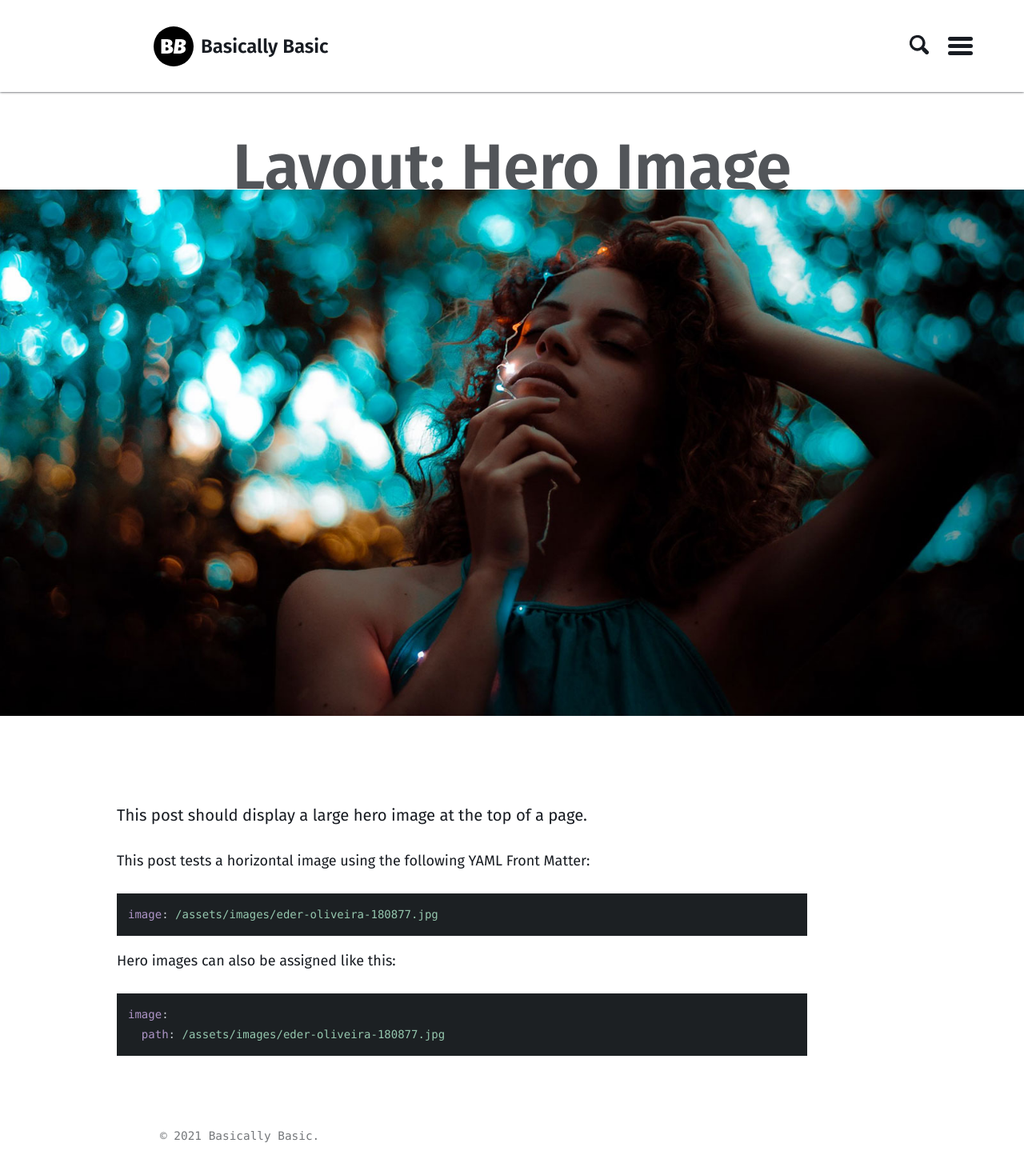
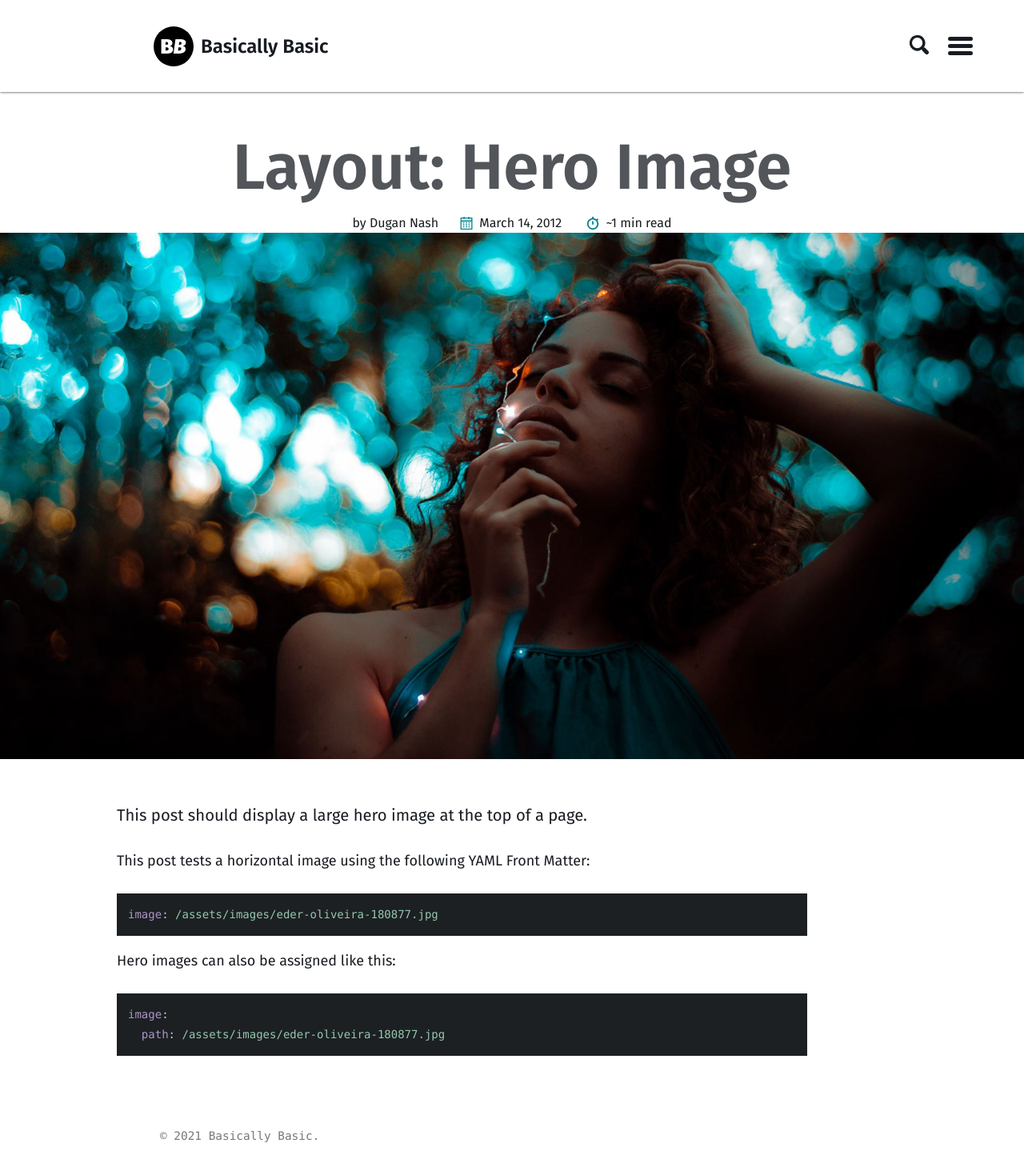
Before and after one commit to motilalmeher/motilalmeher.github.io, a Jekyll site: the page built from _posts/2012-03-14-layout-hero-image.md, in a window 1280 px wide. Shown: the whole page at 80% size. Built offline with Jekyll 4.4.1, drawn with Linux system fonts in a browser that asks for light colours.

Commit message:
Update _intro.scss

```diff
--- a/_sass/basically-basic/_intro.scss
+++ b/_sass/basically-basic/_intro.scss
@@ -10,8 +10,8 @@
 
 .intro-image {
   position: relative;
-  margin-top: -3rem; /* compensate for intro top margin */
-  margin-bottom: 3rem;
+  margin-top: 0rem; /* compensate for intro top margin */
+  margin-bottom: 0rem;
 
   &::before {
     position: absolute;
```
